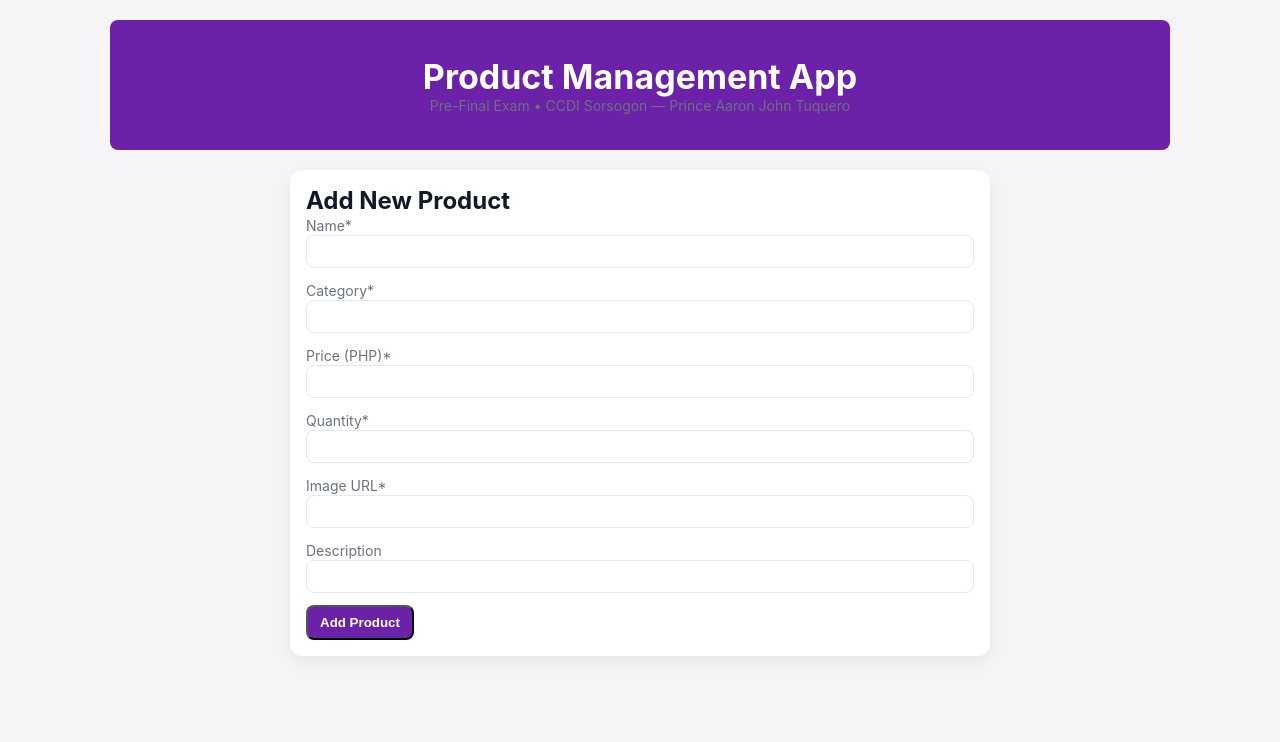
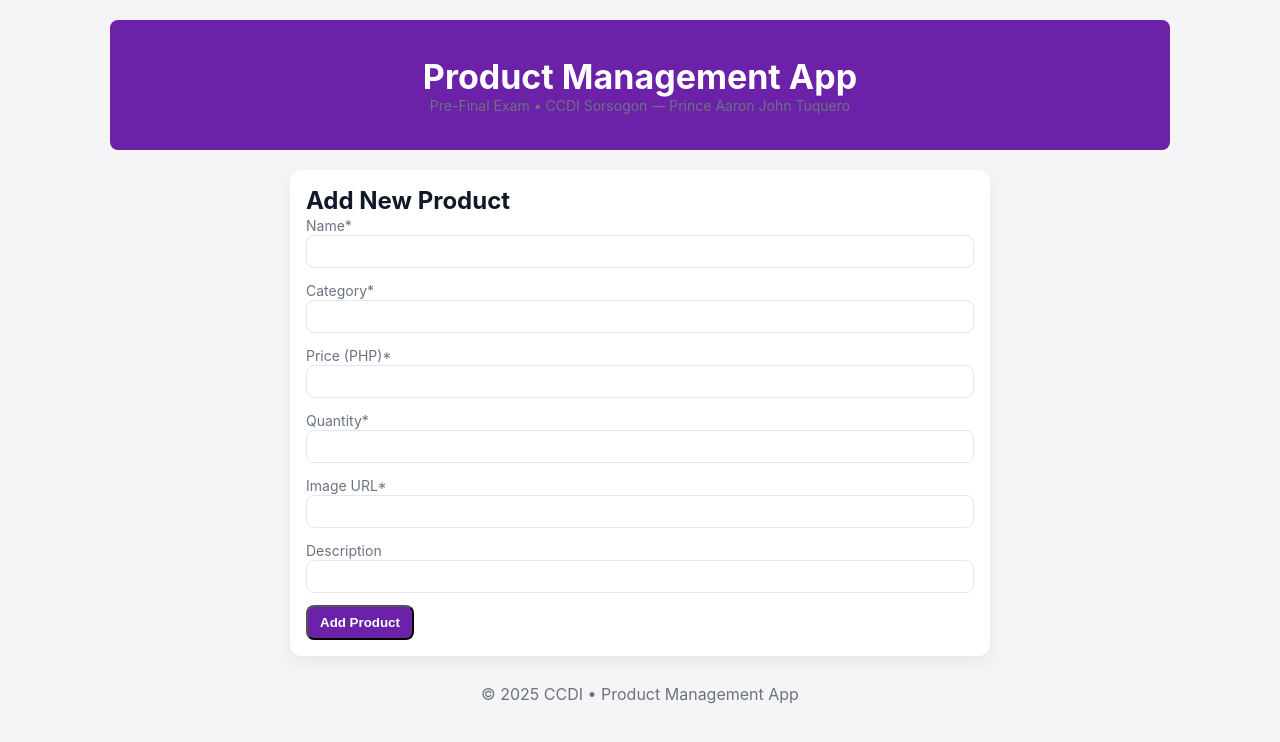
Before and after one commit to Aaron-tqr/SystemFundamentals_Final, a React (Vite) app: page /add in a window 1280 px wide. Shown: the top 742 px of the page. Built offline with nearby package versions, Linux system fonts and the light colour scheme.

Commit message:
polish spacing & add footer

```diff
--- a/src/App.jsx
+++ b/src/App.jsx
@@ -19,6 +19,9 @@ function App() {
         <Route path="/products/:id" element={<ProductDetail />} />
         <Route path="/add" element={<AddProduct />} />
       </Routes>
+      <footer className="footer">
+        © {new Date().getFullYear()} CCDI • Product Management App
+      </footer>
     </div>
   );
 }
--- a/src/index.css
+++ b/src/index.css
@@ -108,3 +108,8 @@ body,
   display: inline-block;
   margin-top: 6px;
 }
+.footer {
+  text-align: center;
+  margin: 28px 0 60px;
+  color: var(--muted);
+}
```
